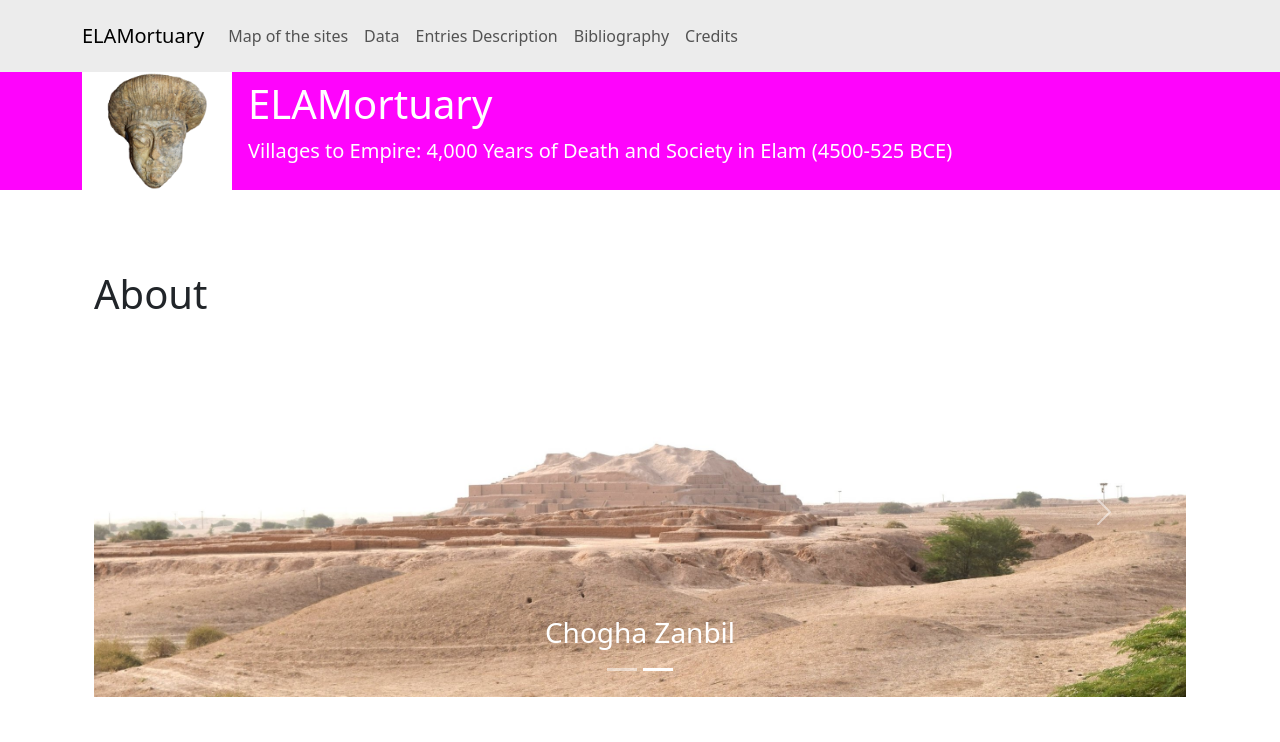
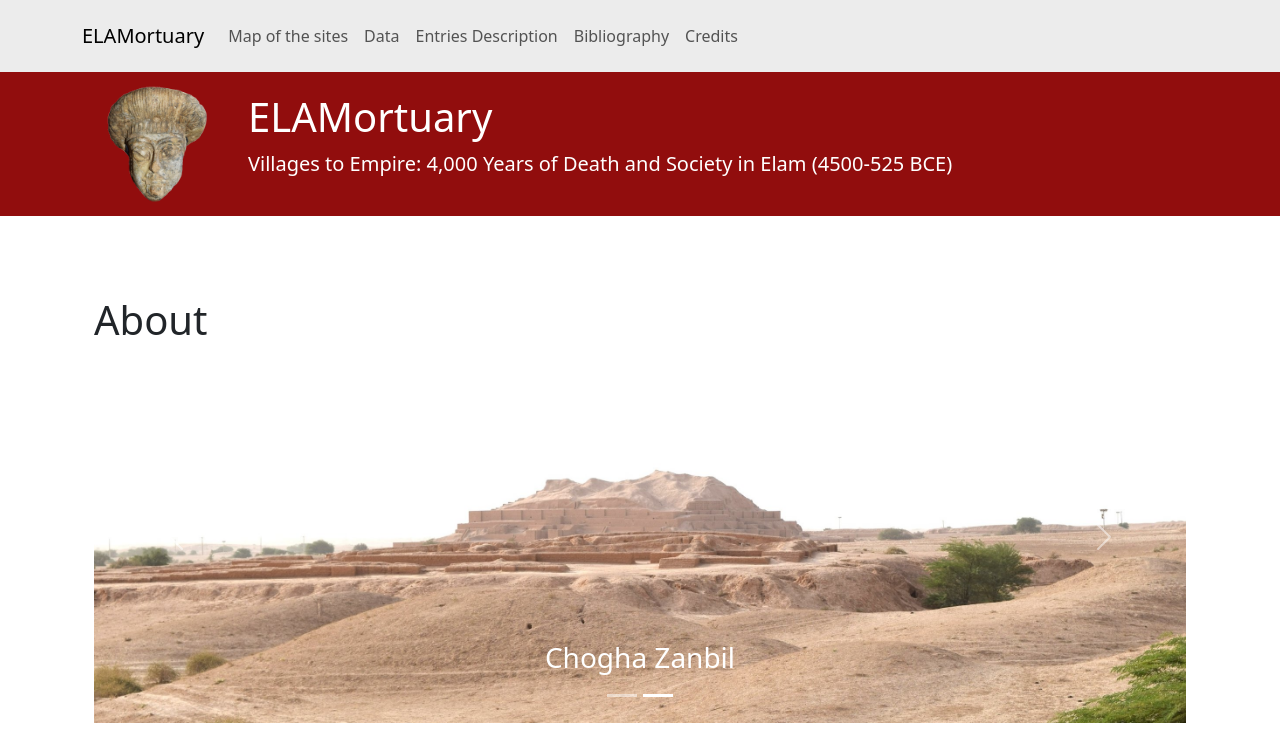
Before and after one commit to lad-sapienza/elamortuary, a Gatsby site: page / in a window 1280 px wide. Shown: the top 742 px of the page. Built offline with nearby package versions, Linux system fonts and the light colour scheme; Gatsby itself is replaced by a stand-in of ours.

Commit message:
style improvements

```diff
--- a/src/components/footer.js
+++ b/src/components/footer.js
@@ -1,12 +1,11 @@
 import * as React from "react"
 import { StaticImage } from "gatsby-plugin-image"
-import styled from "styled-components"
 import { Link } from "gatsby"
 import { Container } from "react-bootstrap"
 
 const FooterSection = () => {
   return (
-    <Footer>
+    <footer>
       <Container>
         <div className="d-flex flex-row align-items-center mb-3">
           <div className="p-3">
@@ -72,18 +71,8 @@ const FooterSection = () => {
           </div>
         </div>
       </Container>
-    </Footer>
+    </footer>
   )
 }
 
-//style
-const Footer = styled.footer`
-  background-color: #ececec;
-  border-top: #000 solid 0.5rem;
-  min-height: auto;
-  margin-top: 3rem;
-  padding-top: 1rem;
-  padding-bottom: 1rem;
-`
-
 export default FooterSection
--- a/src/components/header.js
+++ b/src/components/header.js
@@ -1,11 +1,10 @@
 import * as React from "react"
 import { Link, withPrefix } from "gatsby"
 import { StaticImage } from "gatsby-plugin-image"
-import styled from "styled-components"
 import { Container } from "react-bootstrap"
 
 const HeaderSection = ({ siteTitle }) => (
-  <Header>
+  <header>
     <Container>
       <div className="d-sm-flex align-items-center text-center">
         <Link to={withPrefix("/")}>
@@ -27,21 +26,7 @@ const HeaderSection = ({ siteTitle }) => (
         </div>
       </div>
     </Container>
-  </Header>
+  </header>
 )
 
-const Header = styled.header`
-  background-color: #fe04fc;
-  color: #ffffff;
-  margin-bottom: 5rem;
-
-  .gatsby-image-wrapper {
-    background-color: #ffffff;
-    img {
-      padding-left: 1rem;
-      padding-right: 1rem;
-    }
-  }
-`
-
 export default HeaderSection
--- a/src/components/layout.scss
+++ b/src/components/layout.scss
@@ -1,3 +1,27 @@
 //Here you can customize bootstrap
-$primary: #663399;
+$primary: #910d0d;
 @import "~bootstrap/scss/bootstrap.scss";
+
+
+header{
+  background-color: $primary;
+  color: #ffffff;
+  margin-bottom: 5rem;
+  padding: .8rem;
+
+  .gatsby-image-wrapper {
+    img {
+      padding-left: 1rem;
+      padding-right: 1rem;
+    }
+  }
+}
+
+footer{
+  border-top: $primary solid 0.5rem;
+  background-color: #ececec;
+  min-height: auto;
+  margin-top: 3rem;
+  padding-top: 1rem;
+  padding-bottom: 1rem;
+}
```
Also changed, not shown: src/images/scms-lad.png (deleted).
